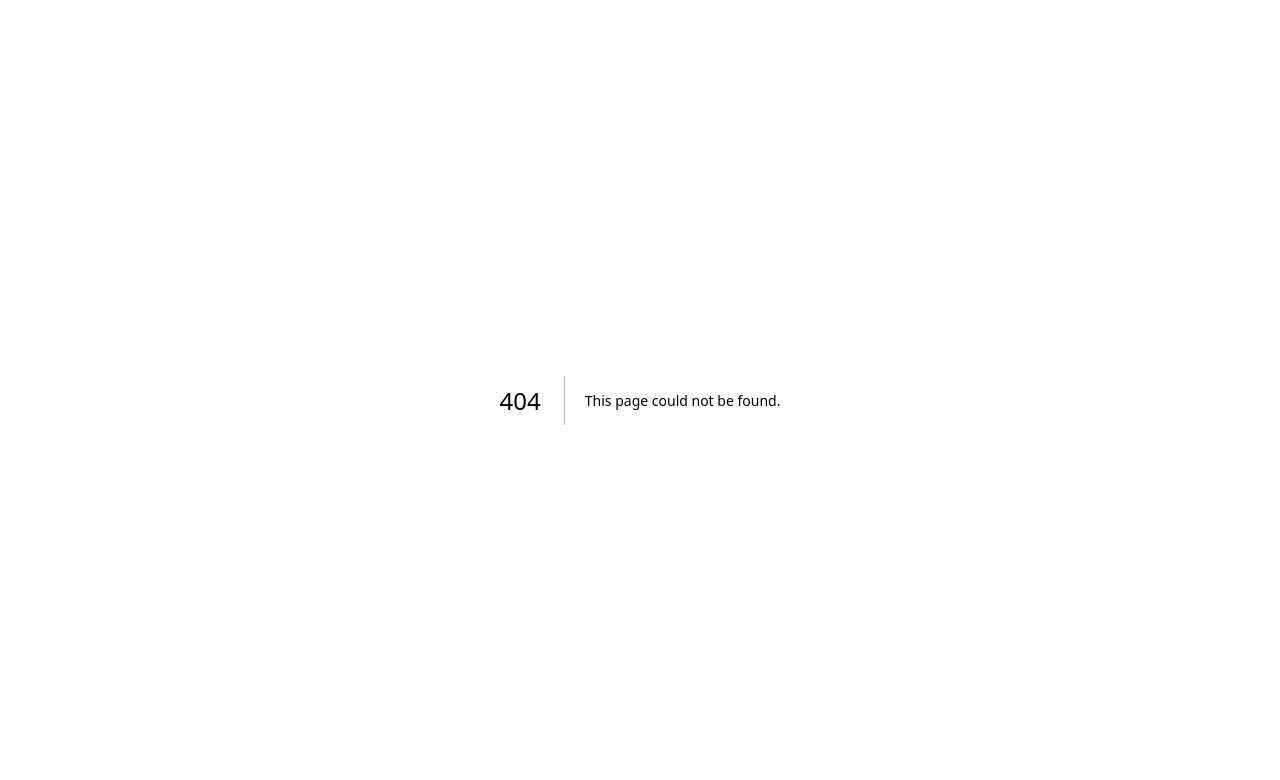
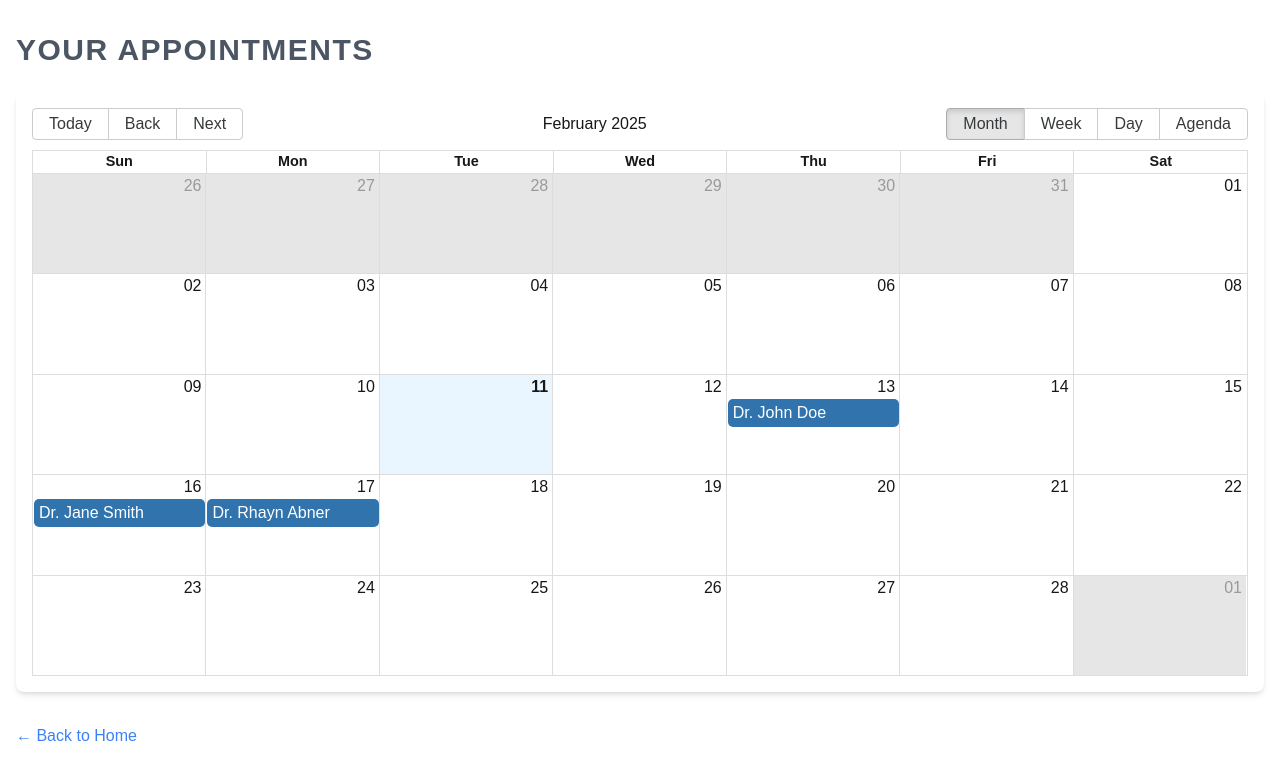
Before and after one commit to Mrinal-xx-Singha/doctor_-appointment, a Next.js app: page /user/dashboard in a window 1280 px wide. Before the commit this address had no page. Shown: the top 780 px of the page. Built offline with nearby package versions, Linux system fonts and the light colour scheme.

Commit message:
added the date and time picker to book appointment in the doctor-card  with a calander view for user's to view their appointments

```diff
--- a/app/doctors/list/page.jsx
+++ b/app/doctors/list/page.jsx
@@ -21,7 +21,7 @@ const doctors = [
   },
   {
     id: 3,
-    name: "Dr. Mike Johnson",
+    name: "Dr. Rhayn Abner",
     specialization: "Pediatrician 🩺",
     experience: "12 years",
     address: "789 Oak St, City, Country",
--- a/app/doctors/page.jsx
+++ b/app/doctors/page.jsx
@@ -1,5 +1,6 @@
 import { DoctorCard } from "@/components/doctor-card";
-import *  as  React from "react";
+import Link from "next/link";
+import * as React from "react";
 
 // *Moc Data for doctors
 const doctors = [
@@ -21,7 +22,7 @@ const doctors = [
   },
   {
     id: 3,
-    name: "Dr. Mike Johnson",
+    name: "Dr. Rhayn Abner",
     specialization: "Pediatrician 🩺",
     experience: "12 years",
     address: "789 Oak St, City, Country",
@@ -37,7 +38,7 @@ const doctors = [
   },
 ];
 
-export default  function DoctorsPage({ searchParams }) {
+export default function DoctorsPage({ searchParams }) {
   // TODO: filter the doctors by their specialization or their name
 
   const { search } = React.use(searchParams);
@@ -50,7 +51,7 @@ export default  function DoctorsPage({ searchParams }) {
 
   return (
     <div className="container mx-auto px-4 py-8">
-      <h1 className="text-3xl text-gray-600 font-bold mb-6 uppercase tracking-tightest">
+      <h1 className="text-3xl text-gray-600 font-bold mb-6 uppercase tracking-wider">
         Doctors
       </h1>
       {search && (
@@ -64,6 +65,11 @@ export default  function DoctorsPage({ searchParams }) {
           <DoctorCard key={doctor.id} doctor={doctor} />
         ))}
       </div>
+      <div className="mt-8">
+        <Link href="/" className="text-blue-500 hover:text-blue-700">
+          ← Back to Home
+        </Link>
+      </div>
     </div>
   );
 }
--- a/app/page.js
+++ b/app/page.js
@@ -6,7 +6,7 @@ export default function Home() {
     <main className="flex min-h-screen flex-col items-center justify-center p-24">
       {/* Navbar cum logo */}
       <div className="z-10 w-full max-w-5xl items-center justify-between font-mono text-sm lg:flex">
-        <h1 className="fixed uppercase left-0 top-0 flex w-full justify-center border-b border-gray-300 bg-gradient-to-b from-zinc-200 pb-6 pt-8 backdrop-blur-2xl dark:border-neutral-800 dark:bg-zinc-800/30 dark:from-inherit lg:static lg:w-auto lg:rounded-xl lg:border lg:bg-gray-200 lg:p-4 lg:dark:bg-zinc-800/30">
+        <h1 className="fixed tracking-widest uppercase left-0 top-0 flex w-full justify-center border-b border-gray-300 bg-gradient-to-b from-zinc-200 pb-6 pt-8 backdrop-blur-2xl dark:border-neutral-800 dark:bg-zinc-800/30 dark:from-inherit lg:static lg:w-auto lg:rounded-xl lg:border lg:bg-gray-200 lg:p-4 lg:dark:bg-zinc-800/30">
           Doctor Appointment System
         </h1>
       </div>
@@ -16,12 +16,22 @@ export default function Home() {
           Find Your Doctor
         </h1>
         <SearchBar />
+        <div className="mt-8 flex justify-center flex-col items-center gap-2 md:text-sm lg:text-lg">
           <Link
             className="mt-6 text-blue-500 hover:text-blue-700"
             href="/doctors/list"
           >
             View All Doctors
           </Link>
+          {/*  //?Added a link to view the list of appointments if the user in a calender view */}
+
+          <Link
+            className="mt-6 text-blue-500 hover:text-blue-700"
+            href="/user/dashboard"
+          >
+            Appointments
+          </Link>
+        </div>
       </div>
     </main>
   );
--- /dev/null
+++ b/app/user/dashboard/page.jsx
@@ -0,0 +1,80 @@
+"use client";
+import { Calendar, momentLocalizer } from "react-big-calendar";
+import "react-big-calendar/lib/css/react-big-calendar.css";
+import Link from "next/link";
+import moment from "moment";
+import { useState } from "react";
+import { addDays } from "date-fns";
+import { AppointmentModal } from "@/components/appointment-modal";
+
+const localizer = momentLocalizer(moment);
+
+const userAppointments = [
+  {
+    id: 1,
+    title: "Dr. John Doe",
+    start: addDays(new Date(), 2),
+    end: addDays(new Date(), 2, 1),
+  },
+  {
+    id: 2,
+    title: "Dr. Jane Smith",
+    start: addDays(new Date(), 5),
+    end: addDays(new Date(), 5, 1),
+  },
+  {
+    id: 3,
+    title: "Dr. Rhayn Abner",
+    start: addDays(new Date(), 6),
+    end: addDays(new Date(), 6, 1),
+  },
+];
+
+export default function UserDashboard() {
+  // TODO: Find a way to transfer the saved data after booking the appointment in this component
+
+  const [selectedDate, setSelectedDate] = useState(null);
+  const [modalIsOpen, setModalIsOpen] = useState(false);
+
+  const handleSelectedSlot = ({ start }) => {
+    selectedDate(start);
+    setModalIsOpen(true);
+  };
+
+  const handleSelectEvent = (event) => {
+    setSelectedDate(event.start);
+    setModalIsOpen(true);
+  };
+
+  return (
+    <div className="container mx-auto px-4 py-8">
+      <h1 className="text-3xl text-gray-600 font-bold mb-6 uppercase tracking-wider ">
+        Your Appointments
+      </h1>
+      <div className="h-[600px]">
+        <Calendar
+          localizer={localizer}
+          events={userAppointments}
+          startAccessor="start"
+          onSelectSlot={handleSelectedSlot}
+          onSelectEvent={handleSelectEvent}
+          endAccessor="end"
+          className="bg-white rounded-lg p-4 shadow-md"
+        />
+      </div>
+      <AppointmentModal
+        isOpen={modalIsOpen}
+        onClose={() => setModalIsOpen(false)}
+        date={selectedDate}
+        appointments={userAppointments.filter(
+          (apt) => apt.start.toDateString() === selectedDate?.toDateString()
+        )}
+      />
+      <div className="mt-8 ">
+        <Link href="/" className="text-blue-500  hover:text-blue-700">
+          ← Back to Home
+        </Link>
+      </div>
+    </div>
+  );
+}
--- /dev/null
+++ b/components/appointment-modal.jsx
@@ -0,0 +1,125 @@
+"use client";
+
+import { Dialog, DialogPanel, DialogTitle } from "@headlessui/react";
+import { useState } from "react";
+import { format } from "date-fns";
+
+export function AppointmentModal({
+  isOpen,
+  onClose,
+  doctorName,
+  date,
+  appointments = [],
+}) {
+  const [selectedDate, setSelectedDate] = useState("");
+  const [selectedTime, setSelectedTime] = useState("");
+
+  const handleSubmit = (e) => {
+    e.preventDefault();
+    console.log("Appointment booked:", {
+      doctorName,
+      date: selectedDate,
+      time: selectedTime,
+    });
+    alert("Appointment booked successfully!");
+    onClose();
+  };
+
+  return (
+    <Dialog open={isOpen} onClose={onClose} className="relative z-50">
+      {/* Overlay */}
+      <div className="fixed inset-0 bg-black/30" aria-hidden="true" />
+
+      {/* Modal Content */}
+      <div className="fixed inset-0 flex items-center justify-center p-4">
+        <DialogPanel className="w-full max-w-sm rounded bg-white p-6  shadow-lg">
+          <DialogTitle className="text-lg font-medium mb-4">
+            {date
+              ? `Appointments for ${format(date, "MMMM d, yyyy")}`
+              : `Book Appointment with ${doctorName}`}
+          </DialogTitle>
+
+          {/* If appointments exist for a date */}
+          {date && appointments.length > 0 ? (
+            <ul className="space-y-2">
+              {appointments.map((appointment) => (
+                <li key={appointment.id} className="border-b pb-2">
+                  <p className="font-semibold">{appointment.title}</p>
+                  <p>
+                    {format(appointment.start, "h:mm a")} -{" "}
+                    {format(appointment.end, "h:mm a")}
+                  </p>
+                </li>
+              ))}
+            </ul>
+          ) : (
+            <form onSubmit={handleSubmit} className="mt-4">
+              <div className="mb-4">
+                <label
+                  htmlFor="date"
+                  className="block text-sm font-medium text-gray-700 "
+                >
+                  Date
+                </label>
+                <input
+                  type="date"
+                  id="date"
+                  value={selectedDate}
+                  onChange={(e) => setSelectedDate(e.target.value)}
+                  className="mt-1 block w-full rounded-md border-gray-300 shadow-sm "
+                  required
+                />
+              </div>
+
+              <div className="mb-4">
+                <label
+                  htmlFor="time"
+                  className="block text-sm font-medium text-gray-700"
+                >
+                  Time
+                </label>
+                <input
+                  type="time"
+                  id="time"
+                  value={selectedTime}
+                  onChange={(e) => setSelectedTime(e.target.value)}
+                  className="mt-1 block w-full rounded-md border-gray-300 shadow-sm"
+                  required
+                />
+              </div>
+
+              {/* Buttons */}
+              <div className="flex justify-end">
+                <button
+                  type="button"
+                  onClick={onClose}
+                  className="mr-2 px-4 py-2 text-sm font-medium text-gray-700 bg-gray-100 rounded-md hover:bg-gray-200 "
+                >
+                  Cancel
+                </button>
+                <button
+                  type="submit"
+                  className="px-4 py-2 text-sm font-medium text-white bg-blue-500 rounded-md "
+                >
+                  Book Appointment
+                </button>
+              </div>
+            </form>
+          )}
+
+          {/* Close button */}
+          {date && (
+            <div className="mt-4 flex justify-end">
+              <button
+                onClick={onClose}
+                className="px-4 py-2 text-sm font-medium text-white bg-blue-500 rounded-md hover:bg-blue-600 focus:outline-none focus-visible:ring-2 focus-visible:ring-offset-2 focus-visible:ring-blue-500"
+              >
+                Close
+              </button>
+            </div>
+          )}
+        </DialogPanel>
+      </div>
+    </Dialog>
+  );
+}
--- a/components/doctor-card.jsx
+++ b/components/doctor-card.jsx
@@ -1,6 +1,10 @@
+"use client";
+
 import Image from "next/image";
-
+import { useState } from "react";
+import { AppointmentModal } from "./appointment-modal";
 export function DoctorCard({ doctor }) {
+  const [isModalOpen, setIsModalOpen] = useState(false);
   return (
     <div>
       <Image
@@ -16,11 +20,19 @@ export function DoctorCard({ doctor }) {
         <p className="text-gray-600 mb-2">
           <b>Experience</b> : {doctor.experience}
         </p>
-        <p className="text-gray-600 mb-2">{doctor.addres}</p>
-        <button className="bg-blue-500 text-white px-4 py-2 rounded hover:bg-blue-600 transition-colors">
+        <p className="text-gray-600 mb-2">{doctor.address}</p>
+        <button
+          onClick={() => setIsModalOpen(true)}
+          className="bg-blue-500 text-white px-4 py-2 rounded hover:bg-blue-600 transition-colors"
+        >
           Book Appointment
         </button>
       </div>
+      <AppointmentModal
+        isOpen={isModalOpen}
+        onClose={() => setIsModalOpen(false)}
+        doctorName={doctor.name}
+      />
     </div>
   );
 }
--- a/components/search-bar.jsx
+++ b/components/search-bar.jsx
@@ -35,7 +35,7 @@ export function SearchBar() {
         />
         <button className="absolute top-1/2 right-3 -translate-y-1/2 rounded-md bg-gray-50 p-2 text-gray-600 transition hover:text-gray-700">
           <span className="sr-only">Search</span>
-          <Search className="size-5" />
+          <Search className="size-5" aria-hidden={true} />
         </button>
       </div>
     </form>
--- a/package.json
+++ b/package.json
@@ -9,9 +9,13 @@
     "lint": "next lint"
   },
   "dependencies": {
+    "@headlessui/react": "^2.2.0",
+    "date-fns": "^4.1.0",
     "lucide-react": "^0.475.0",
+    "moment": "^2.30.1",
     "next": "15.1.7",
     "react": "^19.0.0",
+    "react-big-calendar": "^1.17.1",
     "react-dom": "^19.0.0"
   },
   "devDependencies": {
```
Also changed, not shown: 2 other files (tests, documents, lock files or other folders). Lines whose indentation alone changed are shown as unchanged.
